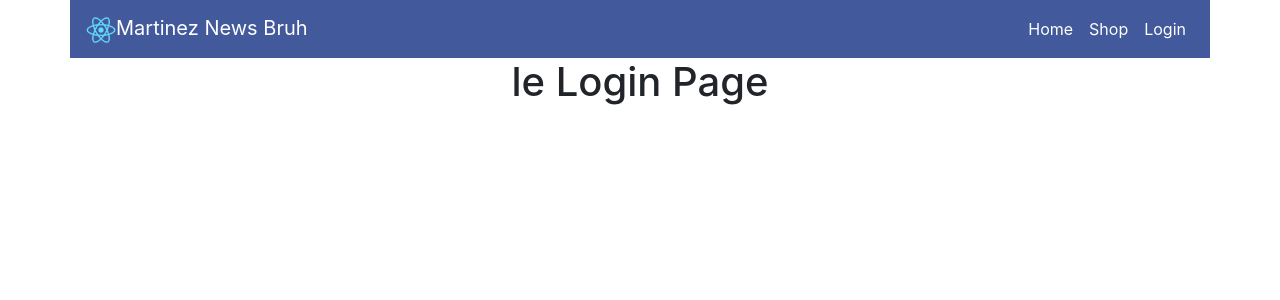
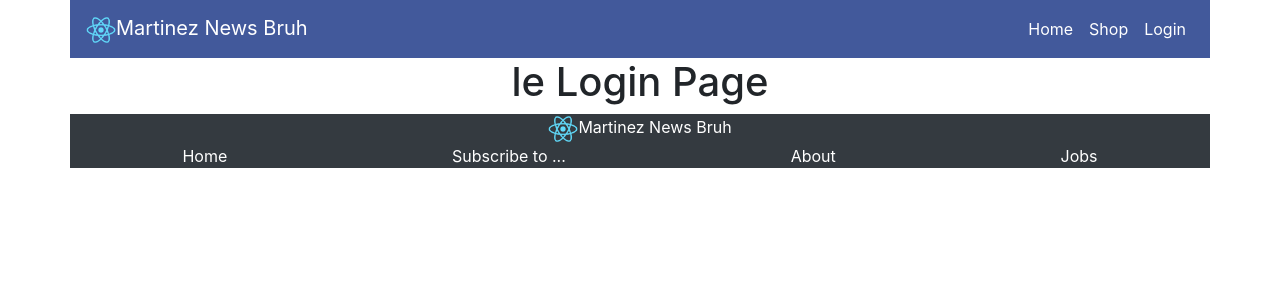
Before and after one commit to LuisERivas/News, a React (Create React App) app in the folder my-app/: page /login in a window 1280 px wide. Shown: the top 300 px of the page. Built offline with nearby package versions, Linux system fonts and the light colour scheme.

Commit message:
added footer with blank links

```diff
--- a/my-app/src/App.js
+++ b/my-app/src/App.js
@@ -6,6 +6,7 @@
 import Login from './components/login'
 import Home from './components/Home'
 import { Row } from 'react-bootstrap'
+import Footer from './components/Footer';
 
 
 function App() {
@@ -18,8 +19,8 @@
           <Route path='/' exact component={Home}/>
           <Route path='/shop' component={Shop} />
           <Route path='/login' component={Login}/>
-
         </Switch>
+        <Footer className=''/>
       </BrowserRouter>
     </div>
   );
--- /dev/null
+++ b/my-app/src/components/Footer/index.js
@@ -0,0 +1,36 @@
+import React, {Component} from 'react'
+import './index.css'
+import { BrowserRouter, Route, Switch, Redirect } from 'react-router-dom'
+import {Link} from 'react-router-dom'
+import { Row } from 'react-bootstrap'
+
+class Footer extends Component{
+    render(){
+        return (
+            <div className="bg-dark container">
+                <div>
+                <Link className='whiteText link' to='/'>
+                    <img
+                        alt='Logo'
+                        src= {process.env.PUBLIC_URL + '/logo192.png'}
+                        width='30'
+                        height='30'
+                        className=''
+                    />
+                Martinez News Bruh
+                    </Link>
+                </div>
+                <div>
+                    <Row>
+                    <Link className='navLinks link' to='/' >Home</Link>
+                    <Link className='navLinks link' to='/' >Subscribe to ...</Link>
+                    <Link className='navLinks link' to='/' >About</Link>
+                    <Link className='navLinks link' to='/' >Jobs</Link>
+                    </Row>
+                </div>
+            </div>
+        )
+    }
+}
+
+export default Footer
```
Also changed, not shown: my-app/src/components/Footer/index.css (added).
